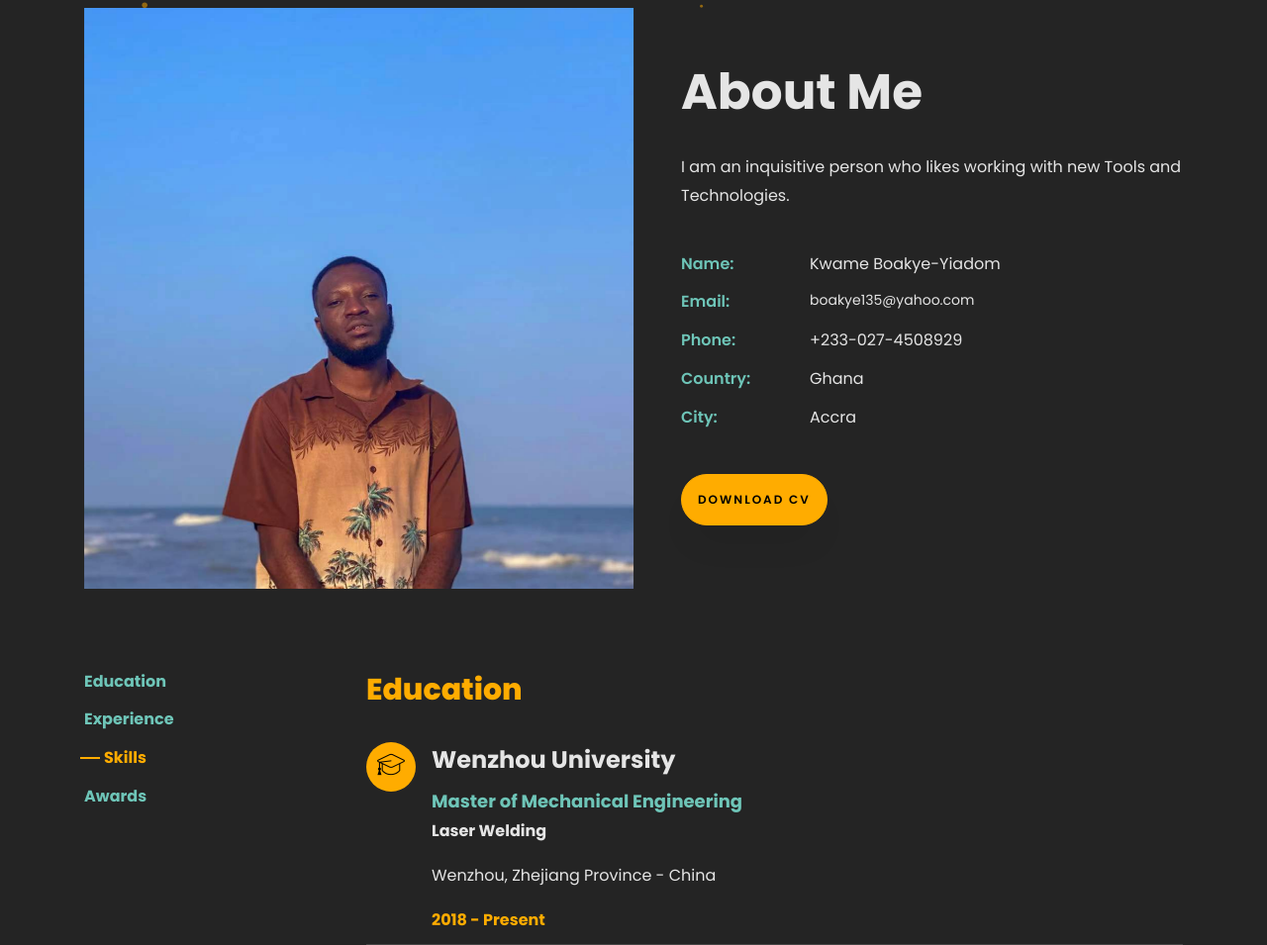
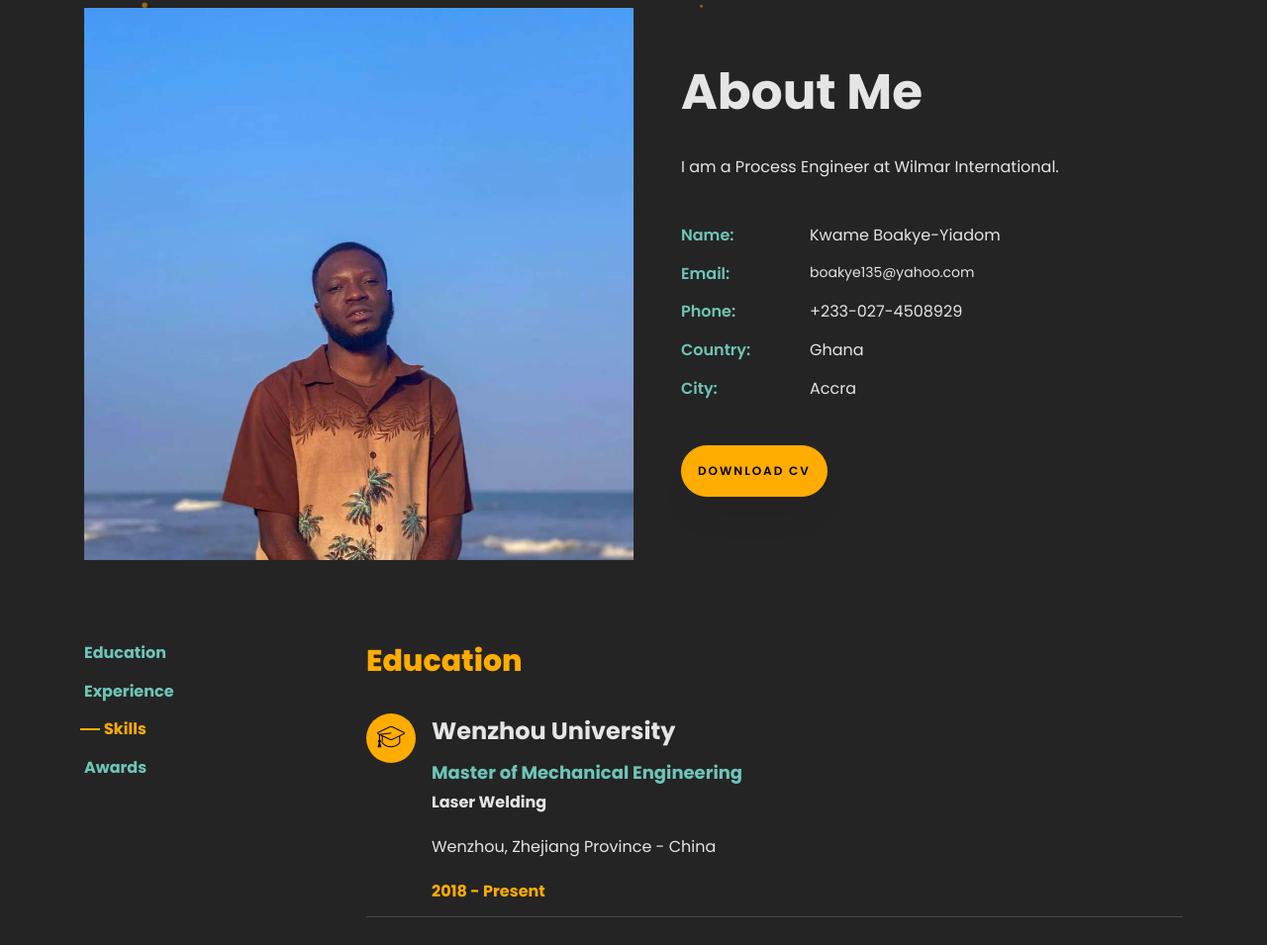
Before and after one commit to boakye135/boakye135.github.io, a plain HTML site: page index.html in a window 1280 px wide. Shown: the part 792-1747 px from the top of the page at 99% size. Drawn offline with Linux system fonts and the light colour scheme; animation ran at ten frames a second; files whose address does not match are found by name.

Commit message:
Update index.html
new update

```diff
--- a/index.html
+++ b/index.html
@@ -92,7 +92,7 @@
 					<div class="row justify-content-start pb-3">
 						<div class="col-md-12 heading-section ftco-animate">
 							<h2 class="mb-4">About Me</h2>
-							<p>I am an inquisitive person who likes working with new Tools and Technologies.</p>
+							<p>I am a Process Engineer at Wilmar International.</p>
 							<ul class="about-info mt-4 px-md-0 px-2">
 								<li class="d-flex"><span>Name:</span><span>Kwame Boakye-Yiadom</span></li>
 								<li class="d-flex"><span>Email:</span><span style="font-size: 14px">boakye135@yahoo.com</span></li>
```
